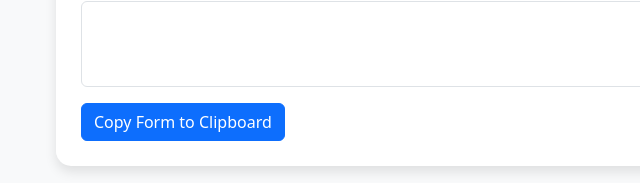
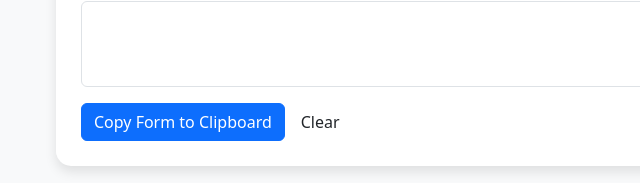
Before and after one commit to exyzte/Client-Form-for-the-CC-docs, a plain HTML site: page index.html in a window 1280 px wide. Shown: the part 1624-1807 px from the top of the page, 26-666 px from the left. Drawn offline with nearby package versions, Linux system fonts and the light colour scheme.

Commit message:
Update index.html

```diff
--- a/index.html
+++ b/index.html
@@ -175,6 +175,7 @@
       </div>
 
       <button type="button" class="btn btn-primary btn-copy" onclick="copyForm()">Copy Form to Clipboard</button>
+      <button type="button" class="btn btn-delete" onclick="clearForm()">Clear</button>
     </form>
   </div>
 </div>
@@ -208,6 +209,9 @@ Appointment Note: ${document.getElementById("appointmentNote").value}`;
       alert("Form copied to clipboard!");
     });
   }
+  function clearForm() {
+    document.getElementById("appointmentForm").reset();
+  }
 </script>
 
 </body>
```
